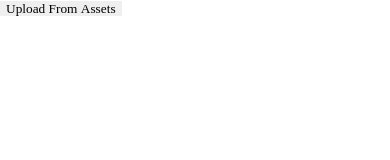
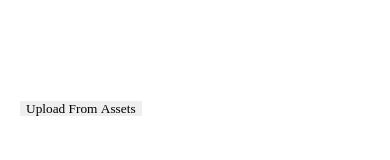
Before and after one commit to pritambanerjee999/fileuploader, a website: page www/index.html in a window 390 px wide. Drawn offline with Linux system fonts and the light colour scheme; some packages are replaced by stand-ins of ours.

Commit message:
trying to move the button

```diff
--- a/www/index.html
+++ b/www/index.html
@@ -40,7 +40,7 @@
 
   <!-- Ionic's root component and where the app will load -->
   <ion-content ng-controller="ExampleController as exampleController">
-    <button class="button" ng-click="exampleController.upload()"> Upload From Assets </button>
+    <button class="button" style =" left: 20px; top:100px;" ng-click="exampleController.upload()"> Upload From Assets </button>
   </ion-content>
 
 
--- a/www/js/app.js
+++ b/www/js/app.js
@@ -10,13 +10,13 @@
 
 	function ExampleController($cordovaFileTransfer){
 
-		console.log("Controllers are loaded");
+		alert.log("Controllers are loaded");
 
 		var exampleController = this;
 
 		exampleController.upload = function(){
 
-            console.log("Calling Upload function");
+            alert("Calling Upload function");
 
 			 var options = {
             fileKey: "avatar",
```
